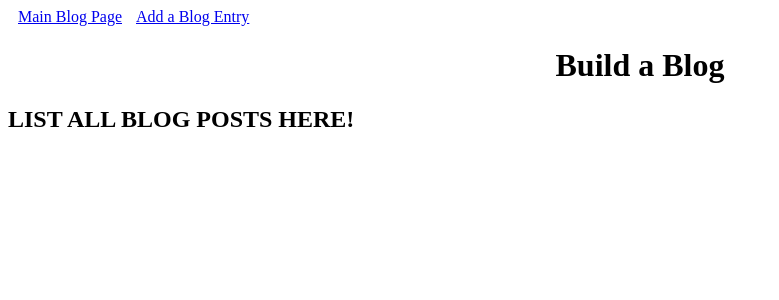
After one commit to rcohle/blogz, a Flask app: page /blog in a window 1280 px wide. The commit adds this page. Shown: the top 300 px of the page, without its empty margins (0-779 px from the left). Run offline with Flask 2, Linux system fonts and the light colour scheme.

Commit message:
create separate blog and newpost templates(working), create database and add 2 entries

```diff
--- a/main.py
+++ b/main.py
@@ -3,47 +3,68 @@ from flask_sqlalchemy import SQLAlchemy
 
 app = Flask(__name__)
 app.config['DEBUG'] = True
-app.config['SQLALCHEMY_DATABASE_URI'] = 'mysql+pymysql://get-it-done:beproductive@localhost:8889/get-it-done'
+app.config['SQLALCHEMY_DATABASE_URI'] = 'mysql+pymysql://build-a-blog:root@localhost:8889/build-a-blog'
 app.config['SQLALCHEMY_ECHO'] = True
 db = SQLAlchemy(app)
 
 
-class Task(db.Model):
+class Blog(db.Model):
 
-    id = db.Column(db.Integer, primary_key=True)
-    name = db.Column(db.String(120))
-    completed = db.Column(db.Boolean)
+    id = db.Column(db.Integer, primary_key=True) #primary key for blog entries
+    title = db.Column(db.String(250)) #will go into title area
+    body = db.Column(db.String(2048)) #will go into body area
 
-    def __init__(self, name):
-        self.name = name
-        self.completed = False
+    def __init__(self, title, body):
+        self.title = title
+        self.body = body
 
 
-@app.route('/', methods=['POST', 'GET'])
-def index():
-
-    if request.method == 'POST':
-        task_name = request.form['task']
-        new_task = Task(task_name)
-        db.session.add(new_task)
-        db.session.commit()
-
-    tasks = Task.query.filter_by(completed=False).all()
-    completed_tasks = Task.query.filter_by(completed=True).all()
-    return render_template('todos.html',title="Get It Done!",
-        tasks=tasks, completed_tasks=completed_tasks)
+@app.route('/blog', methods=['POST', 'GET'])
+def blog():
+    return render_template('/blog.html')
 
 
-@app.route('/delete-task', methods=['POST'])
-def delete_task():
+@app.route('/newpost', methods=['POST', 'GET'])
+def new_post():
+    return render_template('/newpost.html')
 
-    task_id = int(request.form['task-id'])
-    task = Task.query.get(task_id)
-    task.completed = True
-    db.session.add(task)
-    db.session.commit()
 
-    return redirect('/')
+# class Task(db.Model):
+
+#     id = db.Column(db.Integer, primary_key=True)
+#     name = db.Column(db.String(120))
+#     completed = db.Column(db.Boolean)
+
+#     def __init__(self, name):
+#         self.name = name
+#         self.completed = False
+
+
+# @app.route('/', methods=['POST', 'GET'])
+# def index():
+
+#     if request.method == 'POST':
+#         task_name = request.form['task']
+#         new_task = Task(task_name)
+#         db.session.add(new_task)
+#         db.session.commit()
+
+#     tasks = Task.query.filter_by(completed=False).all()
+#     completed_tasks = Task.query.filter_by(completed=True).all()
+#     return render_template('todos.html',title="Get It Done!",
+#         tasks=tasks, completed_tasks=completed_tasks)
+
+
+# @app.route('/delete-task', methods=['POST'])
+# def delete_task():
+
+#     task_id = int(request.form['task-id'])
+#     task = Task.query.get(task_id)
+#     task.completed = True
+#     db.session.add(task)
+#     db.session.commit()
+
+#     return redirect('/')
 
 
 if __name__ == '__main__':
--- a/notes.txt
+++ b/notes.txt
@@ -1,7 +1,9 @@
 PART 1: List and Create Blog Posts
+
 PART 2: Display Individual Entries
         a) Use Case 1
         b) Use Case 2
+
 OPTIONAL BONUS MISSIONS:
     Add a CSS stylesheet to improve the style of your app.
     Display the posts in order of most recent to the oldest (the opposite of the current order).
--- a/templates/base.html
+++ b/templates/base.html
@@ -2,8 +2,23 @@
 <html>
     <head>
         <title>{{title}}</title>
+        <style>
+            .error {
+                color: red;
+            }
+            h1 {
+                text-align:center;
+            }
+            a {
+                margin-left: 10px;
+            }
+        </style>
     </head>
 <body>
+    <div>
+        <a href='/blog'>Main Blog Page</a>
+        <a href='/newpost'>Add a Blog Entry</a>
+    </div>
 
     {% block content %}
     {% endblock %}
--- /dev/null
+++ b/templates/blog.html
@@ -0,0 +1,40 @@
+{% extends "base.html" %}
+
+{% block content %}
+
+    <h1>Build a Blog</h1>
+
+
+
+    <h2>LIST ALL BLOG POSTS HERE!</h2>
+<!--
+    <hr />
+
+    {% if tasks|length == 0 %}
+    <p>No tasks yet</p>
+    {% else %}
+
+        <ul>
+            {% for task in tasks %}
+            <li>{{task.name}}
+                <form method="POST" action="/delete-task" style="display:inline-block;">
+                    <input type="hidden" name="task-id" value="{{task.id}}" />
+                    <input type="submit" value="Done!" />
+                </form>
+            </li>
+            {% endfor %}
+        </ul>
+
+    {% endif %} -->
+
+    <!-- <hr />
+
+    <h2>Completed</h2>
+
+    <ul>
+        {% for task in completed_tasks %}
+        <li>{{task.name}}</li>
+        {% endfor %}
+    </ul> -->
+
+{% endblock %}
```
Also changed, not shown: templates/newpost.html (renamed from templates/todos.html, +22 -10 lines).
